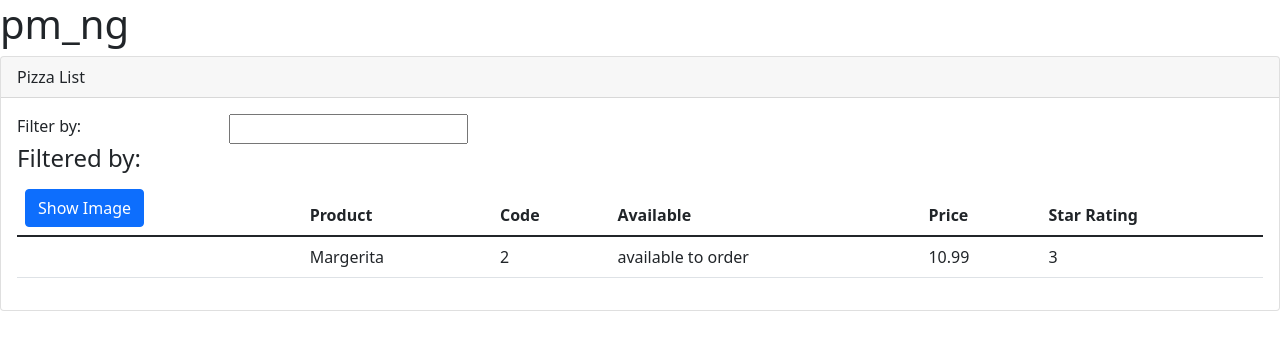
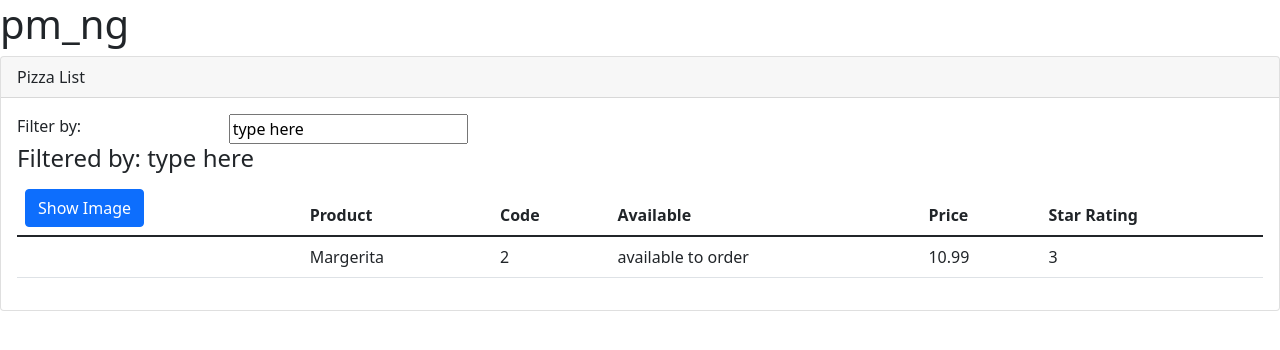
Before and after one commit to Kari-The-Unicorn/pm_ng, an Angular app: page / in a window 1280 px wide. Shown: the top 350 px of the page. Built offline with nearby package versions, Linux system fonts and the light colour scheme.

Commit message:
added two binf

```diff
--- a/src/app/app.module.ts
+++ b/src/app/app.module.ts
@@ -1,4 +1,5 @@
 import { NgModule } from '@angular/core';
+import { FormsModule } from '@angular/forms';
 import { BrowserModule } from '@angular/platform-browser';
 
 import { AppComponent } from './app.component';
@@ -10,7 +11,8 @@ import { ProductListComponent } from './products/product-list.component';
     ProductListComponent
   ],
   imports: [
-    BrowserModule
+    BrowserModule,
+    FormsModule
   ],
   providers: [],
   bootstrap: [AppComponent]
--- a/src/app/products/product-list.component.html
+++ b/src/app/products/product-list.component.html
@@ -6,12 +6,13 @@
         <div class='row'>
           <div class='col-md-2'>Filter by:</div>
           <div class='col-md-4'>
-            <input type='text'/>
+            <input type='text'
+                   [(ngModel)]='filterList'/>
           </div>
         </div>
         <div class='row'>
           <div class='col-md-6'>
-            <h4>Filtered by: </h4>
+            <h4>Filtered by: {{filterList}}</h4>
           </div>
         </div>
         <div class='table-responsive'>
--- a/src/app/products/product-list.component.ts
+++ b/src/app/products/product-list.component.ts
@@ -9,6 +9,7 @@ export class ProductListComponent{
     imageWidth: number = 150;
     imageMargin: number = 2;
     showImage: boolean = false;
+    filterList: string = 'type here';
     products: any[] = [
         {
             "productId":2,
```
